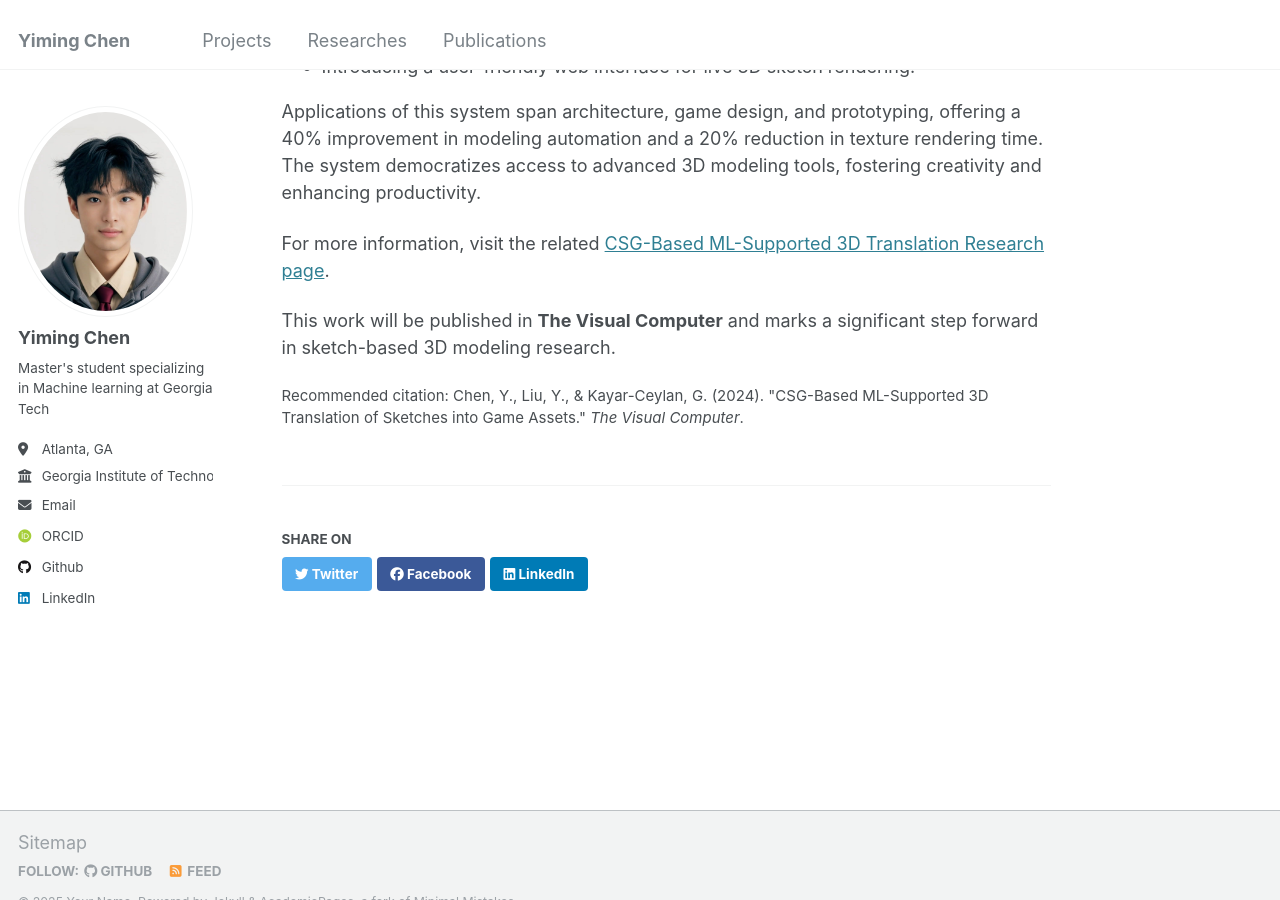
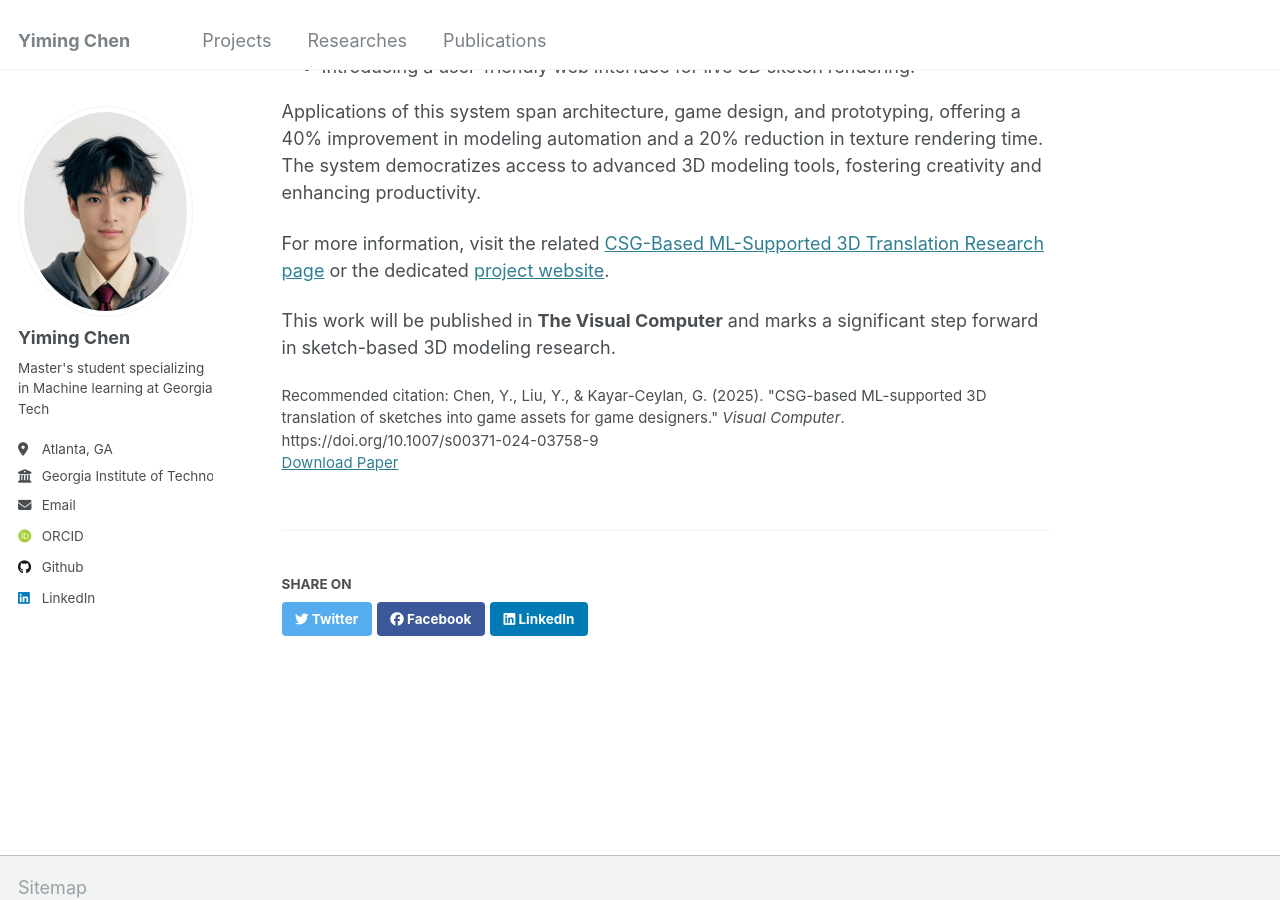
Before and after one commit to Spectraorder/spectraorder.github.io, a Jekyll site: the page built from _publications/2025-01-01-csg-based-ml-3d-translation.md, in a window 1280 px wide and 900 px high, scrolled down 485 px. Built offline with Jekyll 4.4.1, drawn with Linux system fonts in a browser that asks for light colours; some web fonts are replaced.

Commit message:
csg visual computer update

```diff
--- a/_publications/2025-01-01-csg-based-ml-3d-translation.md
+++ b/_publications/2025-01-01-csg-based-ml-3d-translation.md
@@ -6,8 +6,8 @@
 excerpt: 'This paper introduces a system that translates freehand 2D sketches into detailed 3D models using Constructive Solid Geometry (CSG) and machine learning techniques.'
 date: 2025-01-01
 venue: 'The Visual Computer'
-# paperurl: 'https://yourwebsite.com/files/csg-research-paper.pdf'
-citation: 'Chen, Y., Liu, Y., & Kayar-Ceylan, G. (2024). &quot;CSG-Based ML-Supported 3D Translation of Sketches into Game Assets.&quot; <i>The Visual Computer</i>.'
+paperurl: 'https://link.springer.com/article/10.1007/s00371-024-03758-9'
+citation: 'Chen, Y., Liu, Y., & Kayar-Ceylan, G. (2025). "CSG-based ML-supported 3D translation of sketches into game assets for game designers." <i>Visual Computer</i>. https://doi.org/10.1007/s00371-024-03758-9'
 ---
 
 The **CSG-Based ML-Supported 3D Translation** paper addresses the significant challenge of translating hand-drawn 2D sketches into complex 3D models efficiently. Leveraging the precision of Constructive Solid Geometry (CSG) and machine learning advancements, the research presents a system that automates this transformation, providing real-time visualization and enabling intuitive design workflows.
@@ -19,6 +19,6 @@
 
 Applications of this system span architecture, game design, and prototyping, offering a 40% improvement in modeling automation and a 20% reduction in texture rendering time. The system democratizes access to advanced 3D modeling tools, fostering creativity and enhancing productivity.
 
-For more information, visit the related [CSG-Based ML-Supported 3D Translation Research page](/researches/csg-based-ml/).
+For more information, visit the related [CSG-Based ML-Supported 3D Translation Research page](/researches/csg-based-ml/) or the dedicated [project website](https://spectraorder.github.io/CSG-3D-page/).
 
 This work will be published in **The Visual Computer** and marks a significant step forward in sketch-based 3D modeling research.
```
